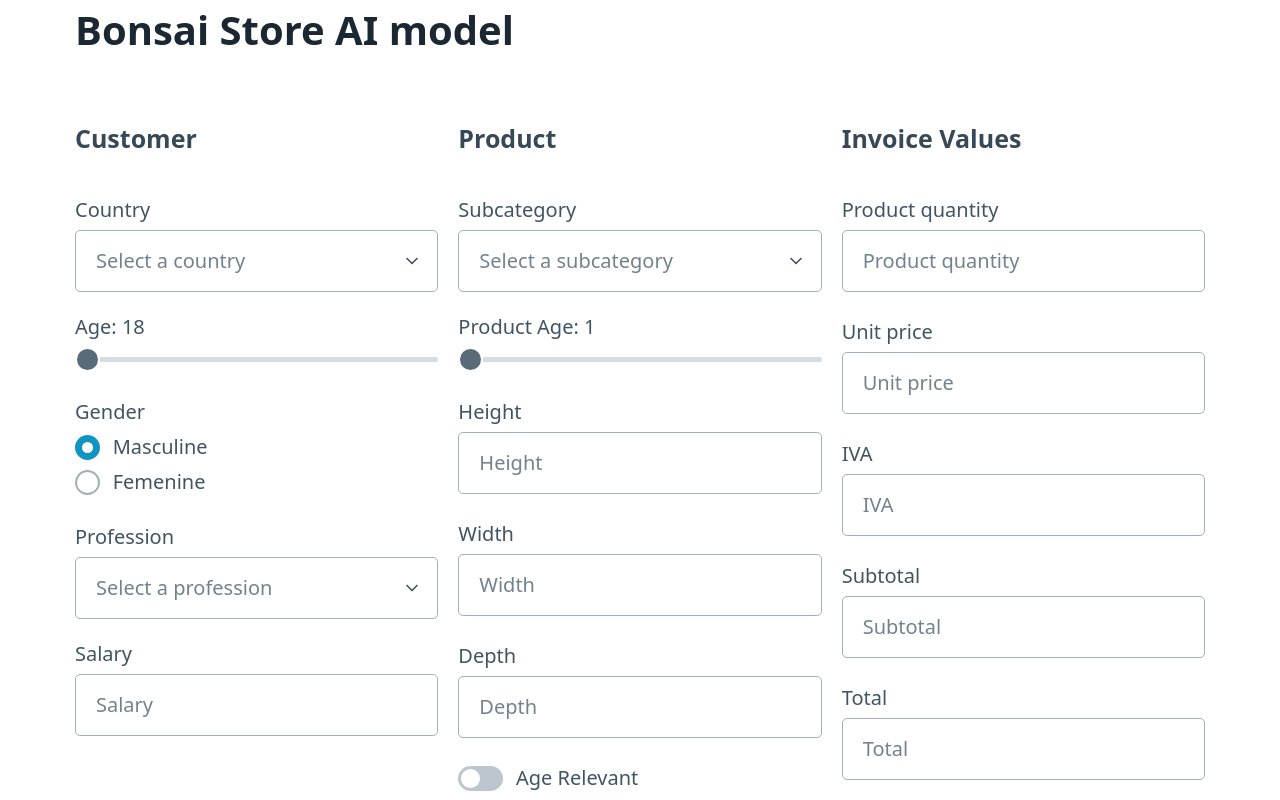
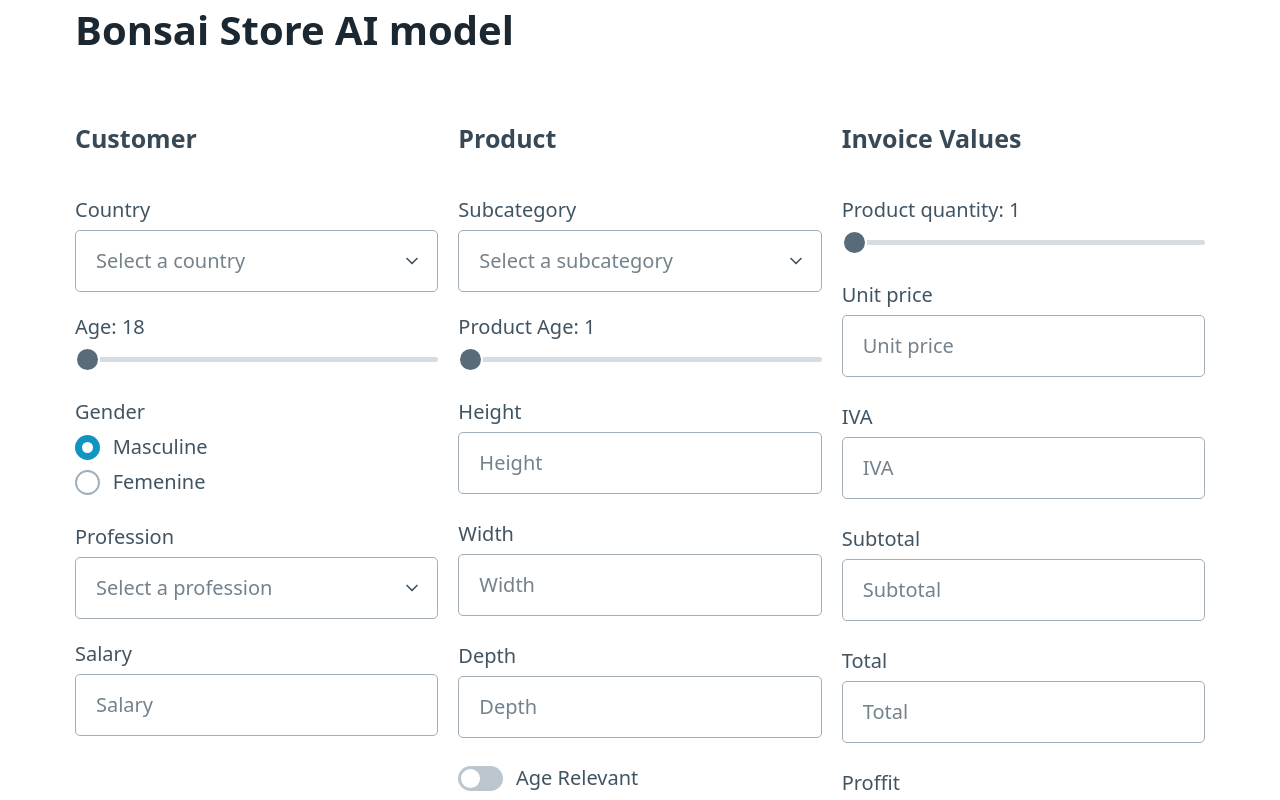
Before and after one commit to Erickype/BonsaiStoreAIModel, a SvelteKit app: page / in a window 1280 px wide. Shown: the top 800 px of the page. Built offline with nearby package versions, Linux system fonts and the light colour scheme.

Commit message:
Invoice details

```diff
--- a/src/routes/+page.svelte
+++ b/src/routes/+page.svelte
@@ -14,6 +14,7 @@
     //Products
     const subcategories: { id: string }[] = [{ id: "2" }];
     let product_age = 1;
+    let product_quantity = 1;
 
     const handleProfessionChange = (event: Event) => {
         selectedProfession = (event.target as HTMLSelectElement).value;
@@ -42,11 +43,21 @@
                 age = parseInt(target.value);
             });
         }
+        //products
         const rangeProductAge = document.getElementById("product_age");
         if (rangeProductAge !== null) {
             rangeProductAge.addEventListener("input", (event) => {
                 const target = event.target as HTMLInputElement;
                 product_age = parseInt(target.value);
+            });
+        }
+
+        const rangeProductQuantity =
+            document.getElementById("product_quantity");
+        if (rangeProductQuantity !== null) {
+            rangeProductQuantity.addEventListener("input", (event) => {
+                const target = event.target as HTMLInputElement;
+                product_quantity = parseInt(target.value);
             });
         }
     });
@@ -165,7 +176,7 @@
             </label>
             <fieldset>
                 <label for="age_relevant">
-                    <input type="checkbox" id="age_relevant" role="switch">
+                    <input type="checkbox" id="age_relevant" role="switch" />
                     Age Relevant
                 </label>
             </fieldset>
@@ -173,62 +184,67 @@
         <div>
             <h4>Invoice Values</h4>
             <label for="product_quantity">
-                Product quantity
+                Product quantity: {product_quantity}
                 <input
-                    type="text"
+                    type="range"
+                    min="1"
+                    max="5"
+                    bind:value={product_quantity}
                     id="product_quantity"
-                    name="product_quantity"
-                    placeholder="Product quantity"
-                    required
                 />
             </label>
             <label for="unit_price">
                 Unit price
                 <input
-                    type="text"
+                    type="number"
                     id="unit_price"
                     name="unit_price"
                     placeholder="Unit price"
+                    step="0.01"
                     required
                 />
             </label>
             <label for="iva">
                 IVA
                 <input
-                    type="text"
+                    type="number"
                     id="iva"
                     name="iva"
                     placeholder="IVA"
+                    step="0.01"
                     required
                 />
             </label>
             <label for="subtotal">
                 Subtotal
                 <input
-                    type="text"
+                    type="number"
                     id="subtotal"
                     name="subtotal"
                     placeholder="Subtotal"
+                    step="0.01"
                     required
                 />
             </label>
             <label for="total">
                 Total
                 <input
-                    type="text"
+                    type="number"
                     id="total"
                     name="total"
                     placeholder="Total"
+                    step="0.01"
                     required
                 />
             </label>
             <label for="proffit">
                 Proffit
                 <input
-                    type="text"
+                    type="number"
                     id="proffit"
                     name="proffit"
                     placeholder="Proffit"
+                    step="0.01"
                     required
                 />
             </label>
```
